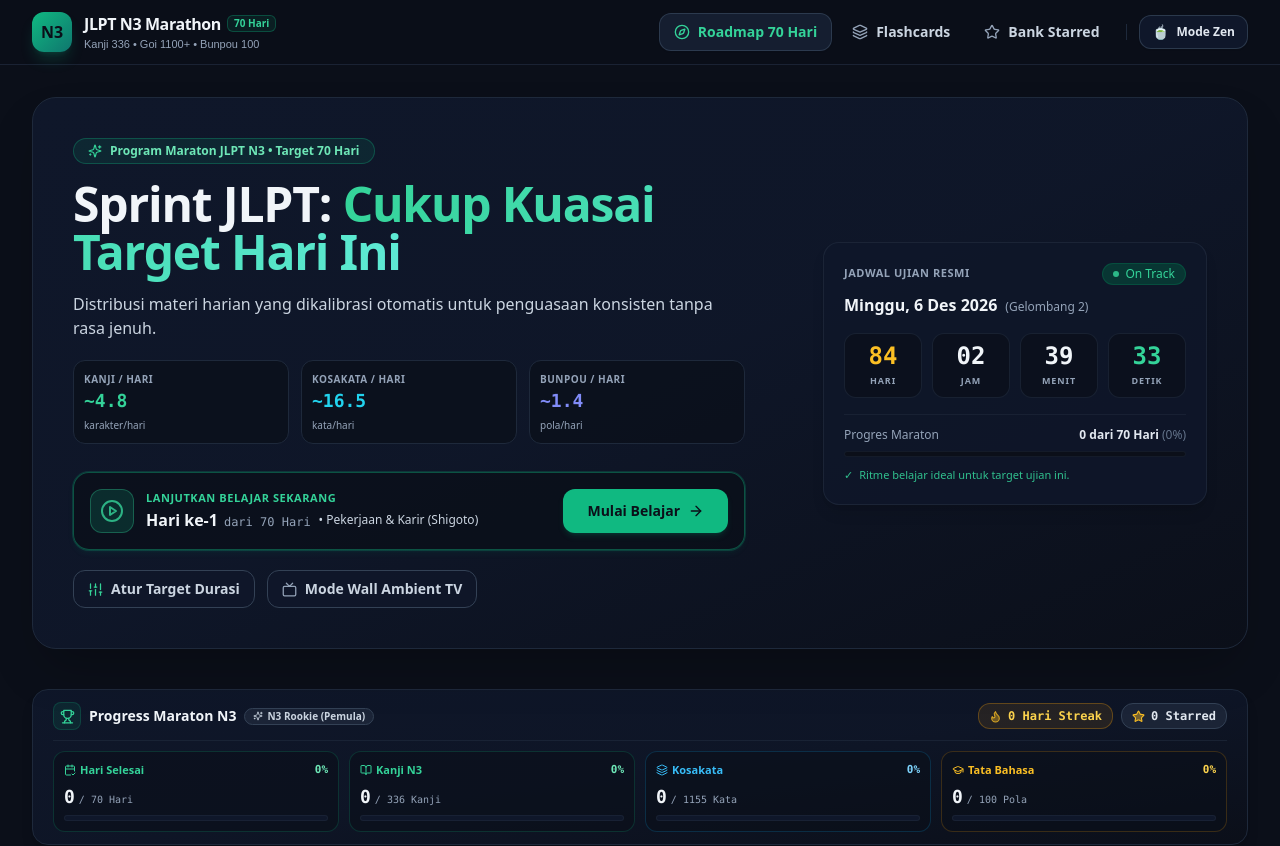
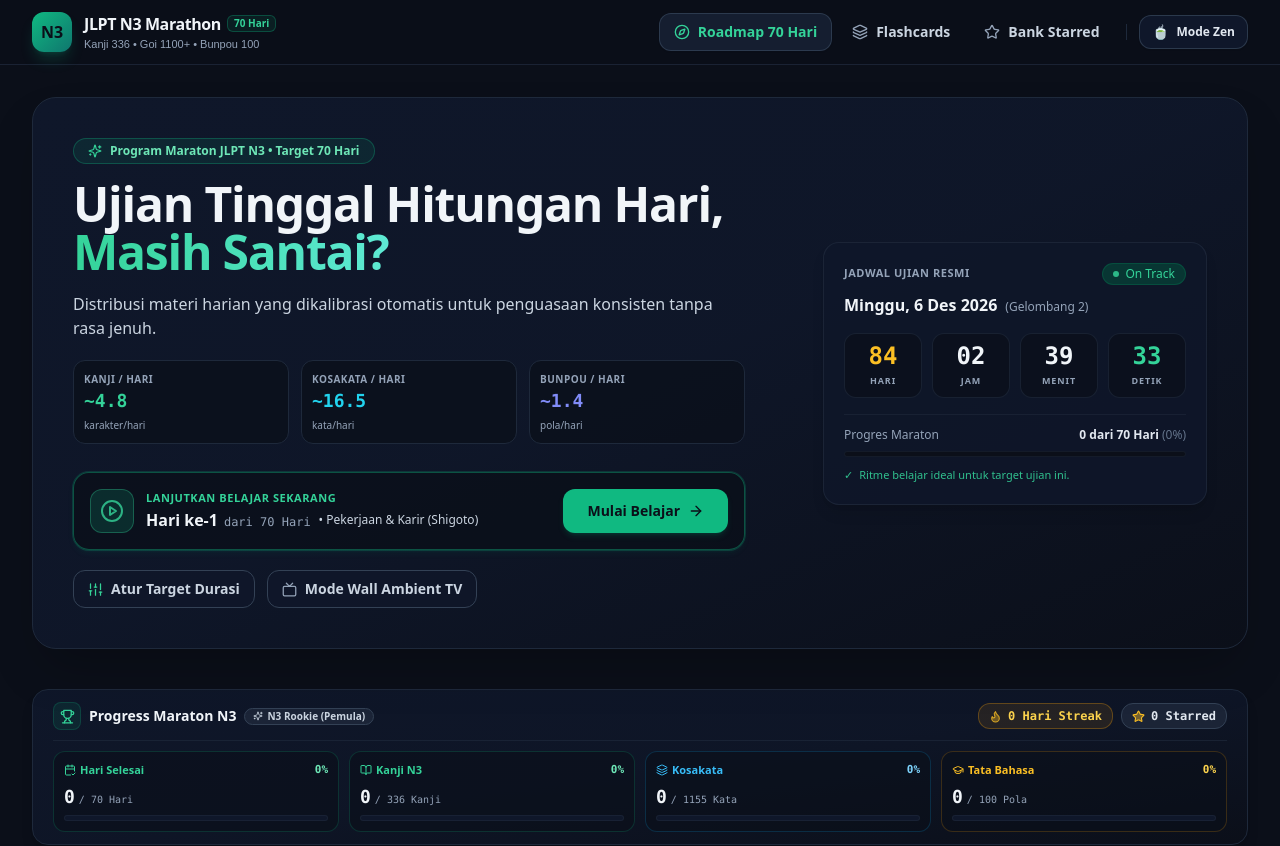
Before and after one commit to kningo/maraton, a Next.js app: page / in a window 1280 px wide. Shown: the top 846 px of the page. Built offline with nearby package versions, Linux system fonts and the light colour scheme.

Commit message:
feat: update hero headline to 'Ujian Tinggal Hitungan Hari, Masih Santai?'

```diff
--- a/app/page.tsx
+++ b/app/page.tsx
@@ -254,9 +254,9 @@ export default function DashboardPage() {
             </div>
 
             <h1 className="text-3xl sm:text-5xl font-black tracking-tight text-slate-100 leading-tight">
-              Sprint JLPT:{" "}
+              Ujian Tinggal Hitungan Hari,{" "}
               <span className="bg-gradient-to-r from-emerald-400 to-teal-300 bg-clip-text text-transparent">
-                Cukup Kuasai Target Hari Ini
+                Masih Santai?
               </span>
             </h1>
 
```
